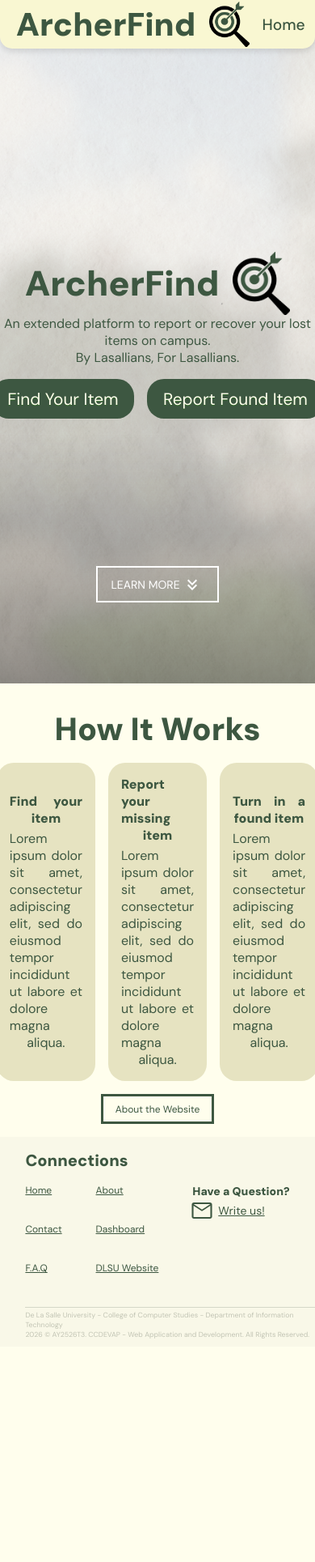
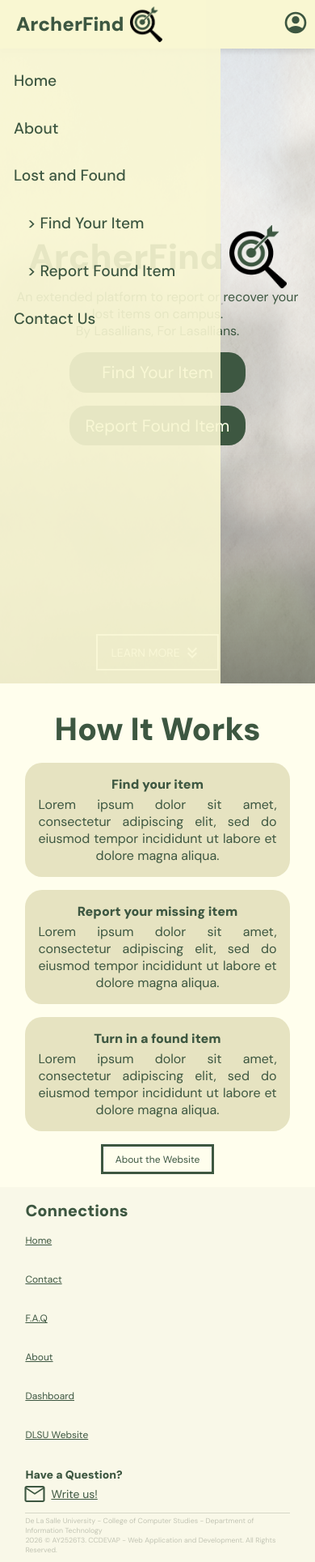
Before and after one commit to ok-open/CCDEVAP-S16-6-ArcherFind-DLSU-Lost-and-Found-System, a PHP site: page /student_home.html in a window 390 px wide; the page is wider, and only the part inside the window is pictured. Shown: that part at 81% size. Before the commit the page ends 1653 px from the top of that part, so only its background shows below. Run offline with PHP 8.4, Linux system fonts and the light colour scheme.

Commit message:
started sidebar (at student home page)

```diff
--- a/student_about.html
+++ b/student_about.html
@@ -59,7 +59,6 @@
     </header>
     <!-- END OF NAVIGATION BAR / HEADER -->
 
-    <div class="wrapper">
     <!-- ABOUT ARCHERFIND -->
     <section class="about-archerfind">
         <div>
@@ -163,7 +162,6 @@
             </div>
         </div>
     </section>
-    </div>
 
     <footer>
         <hr>
--- a/student_home.html
+++ b/student_home.html
@@ -18,7 +18,7 @@
         </div>
 
         <!-- NAVBAR OPTIONS -->
-        <nav>
+        <nav class="navbar">
             <ul class="nav-links">
                 <li><a href="student_home.html">Home</a></li>
                  <li><a href="student_about.html">About</a></li>
@@ -32,10 +32,10 @@
                 </li>
                 <li><a href="#">Contact Us</a></li>
                 <li>
+                    <!-- user profile -->
                     <div class="user-button"><button type="button">
-                        <svg xmlns="http://www.w3.org/2000/svg" viewBox="0 -960 960 960" width="24px" fill="#FFFEED"><path d="M234-276q51-39 114-61.5T480-360q69 0 132 22.5T726-276q35-41 54.5-93T800-480q0-133-93.5-226.5T480-800q-133 0-226.5 93.5T160-480q0 59 19.5 111t54.5 93Zm146.5-204.5Q340-521 340-580t40.5-99.5Q421-720 480-720t99.5 40.5Q620-639 620-580t-40.5 99.5Q539-440 480-440t-99.5-40.5ZM480-80q-83 0-156-31.5T197-197q-54-54-85.5-127T80-480q0-83 31.5-156T197-763q54-54 127-85.5T480-880q83 0 156 31.5T763-763q54 54 85.5 127T880-480q0 83-31.5 156T763-197q-54 54-127 85.5T480-80Z"/></svg>
+                        <svg xmlns="http://www.w3.org/2000/svg" height="24px" viewBox="0 -960 960 960" width="24px" fill="#FFFEED"><path d="M234-276q51-39 114-61.5T480-360q69 0 132 22.5T726-276q35-41 54.5-93T800-480q0-133-93.5-226.5T480-800q-133 0-226.5 93.5T160-480q0 59 19.5 111t54.5 93Zm146.5-204.5Q340-521 340-580t40.5-99.5Q421-720 480-720t99.5 40.5Q620-639 620-580t-40.5 99.5Q539-440 480-440t-99.5-40.5ZM480-80q-83 0-156-31.5T197-197q-54-54-85.5-127T80-480q0-83 31.5-156T197-763q54-54 127-85.5T480-880q83 0 156 31.5T763-763q54 54 85.5 127T880-480q0 83-31.5 156T763-197q-54 54-127 85.5T480-80Z"/></svg>
                         </button>
-                        <!-- user profile -->
                         <div class="user-profile">
                             <p class="user-greeting">Welcome back,<br>
                                 <span class="name_of_user">[superlongname]</span>!  <!-- TO BE ADJUSTED DEPENDING ON NAME OF USER-->
@@ -43,11 +43,50 @@
                             <button type="button" class="manage-account">Manage Account</button>
                             <div class="user-profile-container">
                                 <div class="day-night"><button type="button">
-                                    <svg xmlns="http://www.w3.org/2000/svg" viewBox="0 -960 960 960" width="24px" fill="#FFFEED"><path d="M480-120q-150 0-255-105T120-480q0-150 105-255t255-105q14 0 27.5 1t26.5 3q-41 29-65.5 75.5T444-660q0 90 63 153t153 63q55 0 101-24.5t75-65.5q2 13 3 26.5t1 27.5q0 150-105 255T480-120Z"/></svg>
-                                    <svg xmlns="http://www.w3.org/2000/svg" viewBox="0 -960 960 960" width="24px" fill="#FFFEED"><path d="M338.5-338.5Q280-397 280-480t58.5-141.5Q397-680 480-680t141.5 58.5Q680-563 680-480t-58.5 141.5Q563-280 480-280t-141.5-58.5ZM200-440H40v-80h160v80Zm720 0H760v-80h160v80ZM440-760v-160h80v160h-80Zm0 720v-160h80v160h-80ZM256-650l-101-97 57-59 96 100-52 56Zm492 496-97-101 53-55 101 97-57 59Zm-98-550 97-101 59 57-100 96-56-52ZM154-212l101-97 55 53-97 101-59-57Z"/></svg>
+                                    <svg xmlns="http://www.w3.org/2000/svg" height="24px" viewBox="0 -960 960 960" width="24px" fill="#FFFEED"><path d="M480-120q-150 0-255-105T120-480q0-150 105-255t255-105q14 0 27.5 1t26.5 3q-41 29-65.5 75.5T444-660q0 90 63 153t153 63q55 0 101-24.5t75-65.5q2 13 3 26.5t1 27.5q0 150-105 255T480-120Z"/></svg>
+                                    <svg xmlns="http://www.w3.org/2000/svg" height="24px" viewBox="0 -960 960 960" width="24px" fill="#FFFEED"><path d="M338.5-338.5Q280-397 280-480t58.5-141.5Q397-680 480-680t141.5 58.5Q680-563 680-480t-58.5 141.5Q563-280 480-280t-141.5-58.5ZM200-440H40v-80h160v80Zm720 0H760v-80h160v80ZM440-760v-160h80v160h-80Zm0 720v-160h80v160h-80ZM256-650l-101-97 57-59 96 100-52 56Zm492 496-97-101 53-55 101 97-57 59Zm-98-550 97-101 59 57-100 96-56-52ZM154-212l101-97 55 53-97 101-59-57Z"/></svg>
                                 </button></div>
                                 <div class="log-out"><button type="button">
-                                    <svg xmlns="http://www.w3.org/2000/svg" viewBox="0 -960 960 960" width="24px" fill="#FFFEED"><path d="M200-120q-33 0-56.5-23.5T120-200v-560q0-33 23.5-56.5T200-840h280v80H200v560h280v80H200Zm440-160-55-58 102-102H360v-80h327L585-622l55-58 200 200-200 200Z"/></svg>Log Out</button></div>
+                                    <svg xmlns="http://www.w3.org/2000/svg" height="24px" viewBox="0 -960 960 960" width="24px" fill="#FFFEED"><path d="M200-120q-33 0-56.5-23.5T120-200v-560q0-33 23.5-56.5T200-840h280v80H200v560h280v80H200Zm440-160-55-58 102-102H360v-80h327L585-622l55-58 200 200-200 200Z"/></svg>Log Out</button></div>
+                                <div class="view-dashboard"><button type="button">View Dashboard</button></div>
+                            </div>
+                        </div>
+                    </div>
+                </li>
+            </ul>
+        </nav>
+
+        <!-- SIDEBAR OPTIONS -->
+        <nav class="sidebar">
+            <ul class="nav-links">
+                <li><a href="student_home.html">Home</a></li>
+                <li><a href="student_about.html">About</a></li>
+                <!-- DROPDOWN MENU -->
+                <li class="dropdown">
+                    <a class="active">Lost and Found <i class="arrow down"></i></a>
+                    <ul class="dropdown-menu">
+                        <li><a href="students_item-view.html">> Find Your Item</a></li>
+                        <li><a href="students_surrender-form.html">> Report Found Item</a></li>
+                    </ul>
+                </li>
+                <li><a href="#">Contact Us</a></li>
+                <li>
+                    <!-- user profile -->
+                    <div class="user-button"><button type="button">
+                        <svg xmlns="http://www.w3.org/2000/svg" height="24px" viewBox="0 -960 960 960" width="24px" fill="#FFFEED"><path d="M234-276q51-39 114-61.5T480-360q69 0 132 22.5T726-276q35-41 54.5-93T800-480q0-133-93.5-226.5T480-800q-133 0-226.5 93.5T160-480q0 59 19.5 111t54.5 93Zm146.5-204.5Q340-521 340-580t40.5-99.5Q421-720 480-720t99.5 40.5Q620-639 620-580t-40.5 99.5Q539-440 480-440t-99.5-40.5ZM480-80q-83 0-156-31.5T197-197q-54-54-85.5-127T80-480q0-83 31.5-156T197-763q54-54 127-85.5T480-880q83 0 156 31.5T763-763q54 54 85.5 127T880-480q0 83-31.5 156T763-197q-54 54-127 85.5T480-80Z"/></svg>
+                        </button>
+                        <div class="user-profile">
+                            <p class="user-greeting">Welcome back,<br>
+                                <span class="name_of_user">[superlongname]</span>!  <!-- TO BE ADJUSTED DEPENDING ON NAME OF USER-->
+                            </p>
+                            <button type="button" class="manage-account">Manage Account</button>
+                            <div class="user-profile-container">
+                                <div class="day-night"><button type="button">
+                                    <svg xmlns="http://www.w3.org/2000/svg" height="24px" viewBox="0 -960 960 960" width="24px" fill="#FFFEED"><path d="M480-120q-150 0-255-105T120-480q0-150 105-255t255-105q14 0 27.5 1t26.5 3q-41 29-65.5 75.5T444-660q0 90 63 153t153 63q55 0 101-24.5t75-65.5q2 13 3 26.5t1 27.5q0 150-105 255T480-120Z"/></svg>
+                                    <svg xmlns="http://www.w3.org/2000/svg" height="24px" viewBox="0 -960 960 960" width="24px" fill="#FFFEED"><path d="M338.5-338.5Q280-397 280-480t58.5-141.5Q397-680 480-680t141.5 58.5Q680-563 680-480t-58.5 141.5Q563-280 480-280t-141.5-58.5ZM200-440H40v-80h160v80Zm720 0H760v-80h160v80ZM440-760v-160h80v160h-80Zm0 720v-160h80v160h-80ZM256-650l-101-97 57-59 96 100-52 56Zm492 496-97-101 53-55 101 97-57 59Zm-98-550 97-101 59 57-100 96-56-52ZM154-212l101-97 55 53-97 101-59-57Z"/></svg>
+                                </button></div>
+                                <div class="log-out"><button type="button">
+                                    <svg xmlns="http://www.w3.org/2000/svg" height="24px" viewBox="0 -960 960 960" width="24px" fill="#FFFEED"><path d="M200-120q-33 0-56.5-23.5T120-200v-560q0-33 23.5-56.5T200-840h280v80H200v560h280v80H200Zm440-160-55-58 102-102H360v-80h327L585-622l55-58 200 200-200 200Z"/></svg>Log Out</button></div>
                                 <div class="view-dashboard"><button type="button">View Dashboard</button></div>
                             </div>
                         </div>
@@ -73,7 +112,7 @@
                 </div>
 
             <div class="intro-buttons">
-                <input type="button" value="Find Your Item" onclick="location.href='student_item-view.html'">
+                <input type="button" value="Find Your Item" onclick="location.href='students_item-view.html'">
                 <input type="button" value="Report Found Item" onclick="location.href='students_surrender-form.html'">
             </div>
 
@@ -135,6 +174,7 @@
                 </div>
             </div>
         </section>
+    </div>
 
     <footer>
         <hr>
--- a/students_surrender-form.html
+++ b/students_surrender-form.html
@@ -38,8 +38,8 @@
                         </button>
                         <!-- user profile -->
                          <div class="user-profile">
-                            <p class="user-greeting">Welcome back,<br>
-                                <span class="name_of_user">[superlongname]</span>!  <!-- TO BE ADJUSTED DEPENDING ON NAME OF USER-->
+                            <p class="user-greeting">Welcome back,
+                                <span class="name_of_user">[Name]</span>!  <!-- TO BE ADJUSTED DEPENDING ON NAME OF USER-->
                             </p>
                             <button type="button" class="manage-account">Manage Account</button>
                             <div class="user-profile-container">
--- a/styles/global.css
+++ b/styles/global.css
@@ -47,7 +47,7 @@
     --bg-cover: center / cover no-repeat;
 
     /***** Logo image sizes *****/
-    --logo-img-small: 3.125rem; /* used for the navbar */
+    --logo-img-small: clamp(2.5rem, 3vw + 1rem, 3.125rem);; /* used for the navbar */
     --logo-img-large: clamp(3rem, 14vw + 1rem, 13rem); /* used for login page */
 
     /**************** LOGO IMAGES ****************/
@@ -88,6 +88,8 @@
 
 body {
     background-color: var(--color-secondary);
+    overflow-x: hidden;
+    max-width: 100%;
 }
 
 h1, h2, h3, h4, h5, h6 {
@@ -108,11 +110,11 @@ h6 { font-size: var(--text-tiny); }
     flex-direction: row;
     justify-content: center;
     align-items: center;
+    gap: var(--space-small);
 
     & h1 {
         font-size: var(--text-logo-large);
         font-weight: 950;
-        margin-right: 2vh;
     }
 
     & img {
@@ -135,10 +137,11 @@ h6 { font-size: var(--text-tiny); }
     padding: var(--space-medium) var(--space-large) 0 var(--space-large);
     display: flex;
     flex-direction: column;
+    background-color: color-mix(in srgb, var(--color-secondary) 95%, #808080);
+
     & h3 {
         margin-bottom: 1rem;
     }
-    background-color: color-mix(in srgb, var(--color-secondary) 95%, #808080);
 }
 
 .connections-container {
@@ -146,6 +149,12 @@ h6 { font-size: var(--text-tiny); }
     flex-direction: row;
     flex-wrap: wrap;
     justify-content: space-between;
+}
+
+@media (max-width: 600px) {
+    .connections-container {
+        flex-direction: column;
+    }
 }
 
 .connections li {
@@ -180,7 +189,7 @@ footer {
     color: color-mix(in srgb, color-mix(in srgb, #808080, 50% var(--color-primary-dark)) 30%, transparent);
     font-size: var(--text-footer);
     text-align: left;
-    padding: 1vh 0 1vh var(--space-large);
+    padding: 1vh var(--space-large) 1vh var(--space-large);
     background-color: color-mix(in srgb, var(--color-secondary) 95%, #808080);
 
     & hr {
--- a/styles/navbar.css
+++ b/styles/navbar.css
@@ -11,8 +11,6 @@ header {
     align-items: center;
     padding: 4px 20px;
     z-index: 10;
-    border-bottom-left-radius: 15px;
-    border-bottom-right-radius: 15px;
     overflow: visible;
     box-shadow: 0 4px 6px rgba(0, 0, 0, 0.1);
 }
@@ -20,6 +18,7 @@ header {
 #home-header {
     position: fixed;
 }
+
 header .archerfind-logo {
     display: flex;
     flex-direction: row;
@@ -313,3 +312,76 @@ button.manage-account,
     display: flex;
     align-items: center;
 }
+
+.sidebar {
+    display: none;
+}
+
+/******** SIDEBAR (RESPONSIVE MOBILE VIEW) ********/
+/* RESPONSIVE: MOBILE VIEW */
+@media (max-width: 576px) {
+   .navbar .nav-links {
+        display: none;
+    }
+
+    header .archerfind-logo {
+        & h1 { font-size: var(--text-xlarge); }
+    }
+
+    .sidebar {
+        all: unset;
+        position: fixed;
+        top: 0px;
+        left: 0;
+        width: 70%;
+        height: 100vh;
+        background-color: color-mix(in srgb, var(--color-navbar) 90%, transparent);
+        z-index: -1; /* so it is behind header */
+    }
+
+    .sidebar .nav-links {
+        margin-top: 70px;
+        flex-direction: column;
+        justify-content: flex-start;
+        gap: 0;
+    }
+
+    .sidebar .nav-links li a {
+        border-radius: 0;
+        width: 100%;
+        padding: 2vh;
+    }
+
+    .sidebar .dropdown {
+        display: flex;
+        flex-direction: column;
+    }
+
+    .sidebar .down {
+        display: none;
+    }
+
+    .sidebar .dropdown-menu {
+        all: unset;
+        position: relative;
+        display: block;
+        width: 100%;
+    }
+
+    .sidebar .dropdown-menu li {
+        display: block;
+        padding-left: 2vh;
+    }
+
+    .sidebar .user-button {
+        display: block;
+        position: fixed;
+        top: 12px;
+        right: var(--space-small);
+        z-index: 101; /* above header z-index of 10 */
+    }
+
+    .sidebar .user-profile {
+        min-width: 95vw;
+    }
+}
--- a/styles/student_home.css
+++ b/styles/student_home.css
@@ -1,9 +1,5 @@
-.wrapper {
-    display: flex;
-    flex-direction: column;
-    min-height: 100dvh;
-    justify-content: center;
-    align-items: center;
+#home-header {
+    position: fixed;
 }
 
 /****************** INTRO SECTION ******************/
@@ -17,6 +13,10 @@
     flex-direction: column;
     align-items: center;
     justify-content: center;
+}
+
+.title-desc > p {
+    margin: 0px 1vh;
 }
 
 .intro-buttons {
@@ -48,7 +48,7 @@
 .intro-learn-more {
     position: absolute;
     font-size: var(--text-small);
-    bottom: 100px;
+    bottom: var(--space-medium);
     border: 2px solid var(--color-complement);
     background-color: transparent;
     color: var(--color-complement);
@@ -129,3 +129,41 @@
     background-color: var(--color-primary);
     color: var(--color-complement);
 }
+
+/* RESPONSIVE: MOBILE VIEW */
+@media (max-width: 576px) {
+    .intro {
+        display: flex;
+        flex-direction: column;
+    }
+
+    .intro-buttons {
+    display: flex;
+    flex-direction: column;
+    padding: var(--space-medium);
+    gap: var(--space-medium);
+    }
+
+    .how-it-works-container {
+            flex-direction: column;
+    }
+}
+
+/* RESPONSIVE: TABLET VIEW */
+@media (max-width: 768px) {
+    .intro {
+        display: flex;
+        flex-direction: column;
+    }
+
+    .intro-buttons {
+    display: flex;
+    flex-direction: column;
+    padding: var(--space-medium);
+    gap: var(--space-medium);
+    }
+
+    .how-it-works-container {
+            flex-direction: column;
+    }
+}
```
Also changed, not shown: navbar.js (+61 -24 lines), styles/student_about.css (+49 -10 lines). Lines whose indentation alone changed are shown as unchanged.
